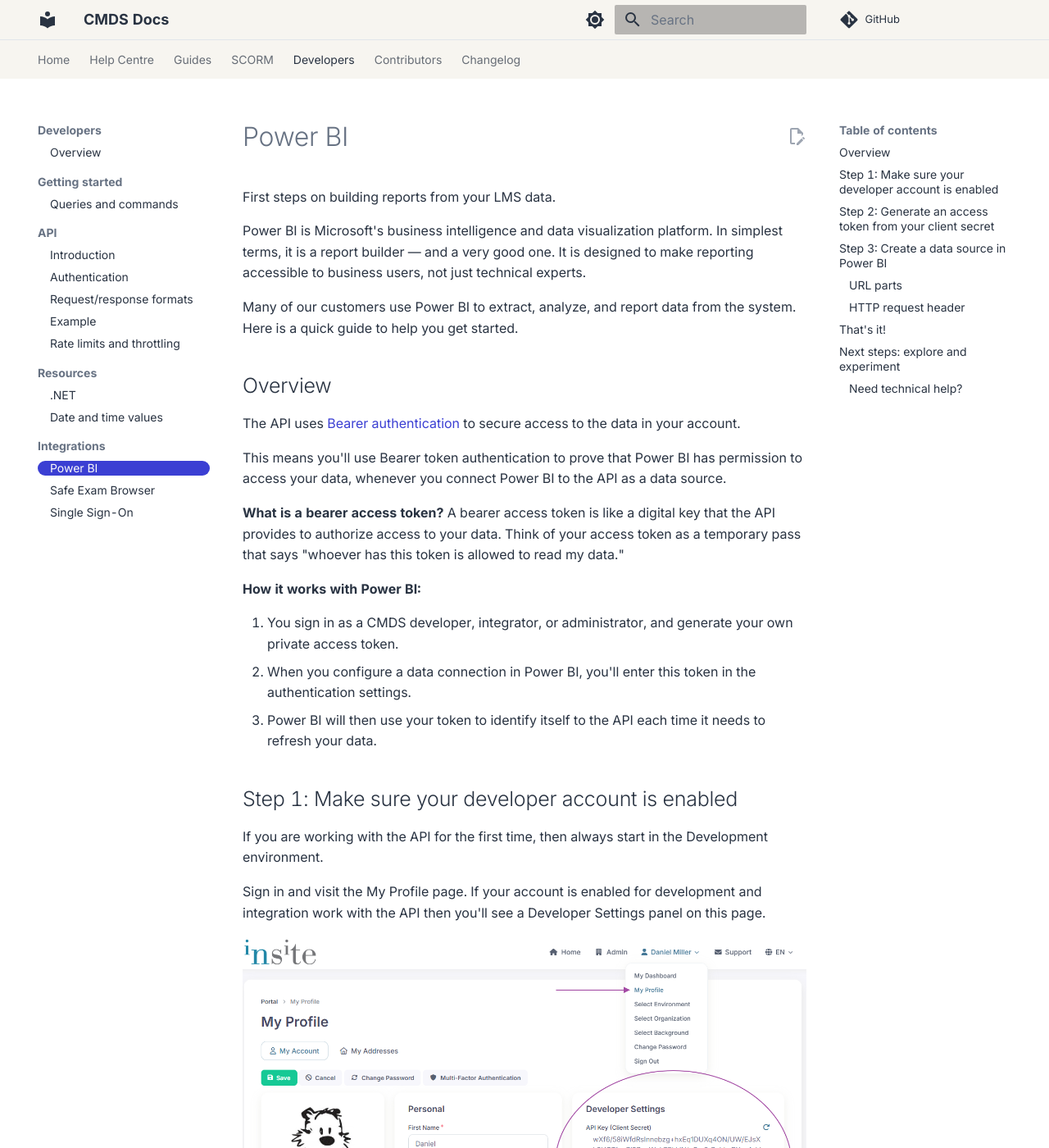
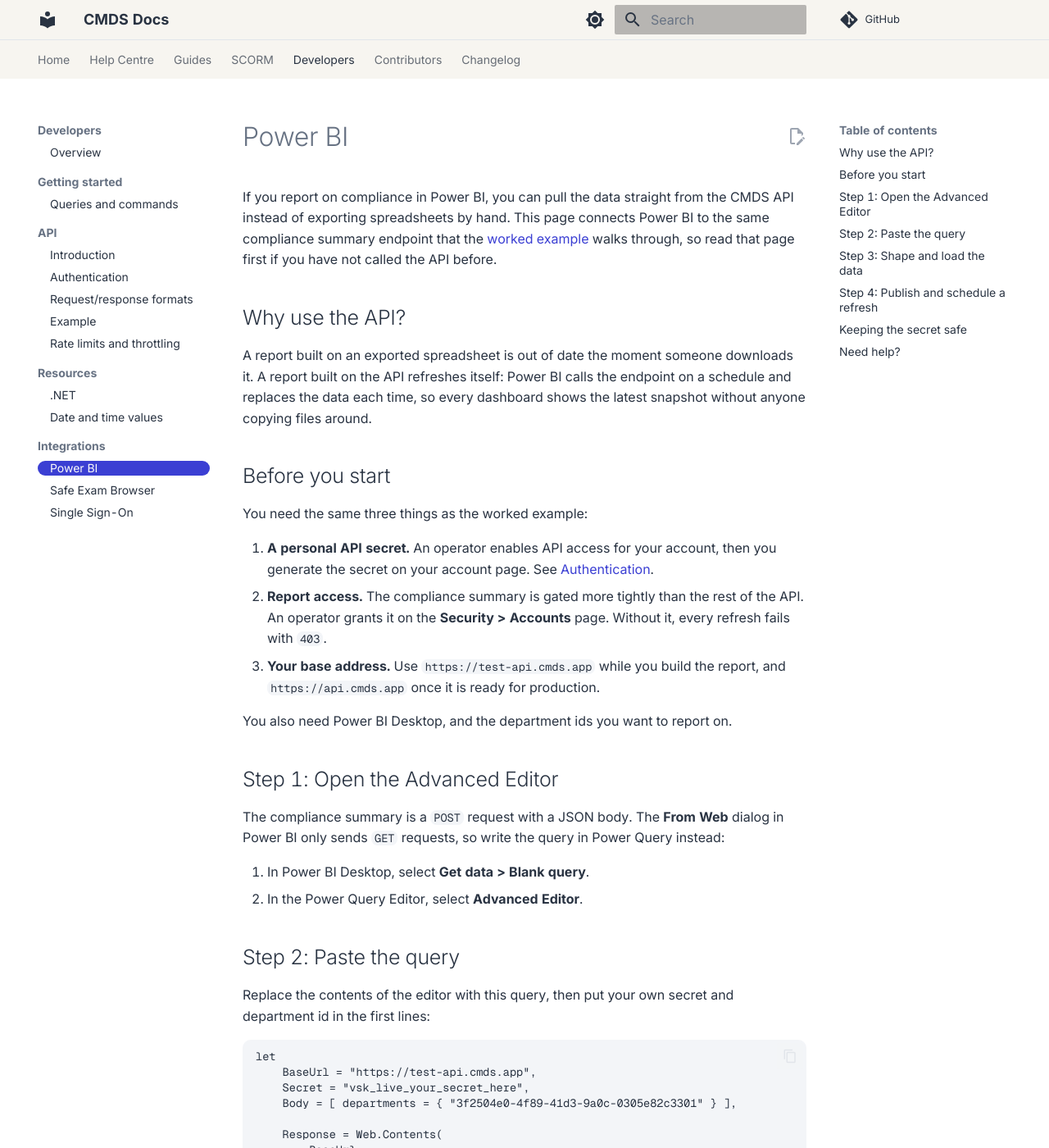
Before and after one commit to cmds-app/docs, an MkDocs documentation site: the page built from docs/developers/integrations/power-bi.md, in a window 1280 px wide and 1400 px high. Shown: the whole window at 82% size. Built offline with MkDocs 1.6.1 and Material for MkDocs 9.7.7, drawn with Linux system fonts in a browser that asks for light colours; comment, search, counter and statistics services are not loaded; some of the changed text lies outside the part shown.

Commit message:
docs(developers): update the integration and resource pages

````diff
--- a/docs/developers/integrations/power-bi.md
+++ b/docs/developers/integrations/power-bi.md
@@ -1,88 +1,93 @@
 # Power BI
 
-First steps on building reports from your LMS data.
+If you report on compliance in Power BI, you can pull the data straight from the CMDS API instead of exporting spreadsheets by hand. This page connects Power BI to the same compliance summary endpoint that the [worked example](../api/example.md) walks through, so read that page first if you have not called the API before.
 
-Power BI is Microsoft's business intelligence and data visualization platform. In simplest terms, it is a report builder — and a very good one. It is designed to make reporting accessible to business users, not just technical experts.
+## Why use the API?
 
-Many of our customers use Power BI to extract, analyze, and report data from the system. Here is a quick guide to help you get started.
+A report built on an exported spreadsheet is out of date the moment someone downloads it. A report built on the API refreshes itself: Power BI calls the endpoint on a schedule and replaces the data each time, so every dashboard shows the latest snapshot without anyone copying files around.
 
-## Overview
+## Before you start
 
-The API uses [Bearer authentication](https://swagger.io/docs/specification/v3_0/authentication/bearer-authentication/) to secure access to the data in your account.
+You need the same three things as the worked example:
 
-This means you'll use Bearer token authentication to prove that Power BI has permission to access your data, whenever you connect Power BI to the API as a data source.
+1. **A personal API secret.** An operator enables API access for your account, then you generate the secret on your account page. See [Authentication](../api/authentication.md).
+2. **Report access.** The compliance summary is gated more tightly than the rest of the API. An operator grants it on the **Security > Accounts** page. Without it, every refresh fails with `403`.
+3. **Your base address.** Use `https://test-api.cmds.app` while you build the report, and `https://api.cmds.app` once it is ready for production.
 
-**What is a bearer access token?** A bearer access token is like a digital key that the API provides to authorize access to your data. Think of your access token as a temporary pass that says "whoever has this token is allowed to read my data."
+You also need Power BI Desktop, and the department ids you want to report on.
 
-**How it works with Power BI:**
+## Step 1: Open the Advanced Editor
 
-1. You sign in as a CMDS developer, integrator, or administrator, and generate your own private access token.
-2. When you configure a data connection in Power BI, you'll enter this token in the authentication settings.
-3. Power BI will then use your token to identify itself to the API each time it needs to refresh your data.
+The compliance summary is a `POST` request with a JSON body. The **From Web** dialog in Power BI only sends `GET` requests, so write the query in Power Query instead:
 
-## Step 1: Make sure your developer account is enabled
+1. In Power BI Desktop, select **Get data > Blank query**.
+2. In the Power Query Editor, select **Advanced Editor**.
 
-If you are working with the API for the first time, then always start in the Development environment.
+## Step 2: Paste the query
 
-Sign in and visit the My Profile page. If your account is enabled for development and integration work with the API then you'll see a Developer Settings panel on this page.
+Replace the contents of the editor with this query, then put your own secret and department id in the first lines:
 
-![Developer Settings panel on the My Profile page](../../assets/developers/power-bi-1.png)
+```
+let
+    BaseUrl = "https://test-api.cmds.app",
+    Secret = "vsk_live_your_secret_here",
+    Body = [ departments = { "3f2504e0-4f89-41d3-9a0c-0305e82c3301" } ],
 
-If you don't see a Developer Settings panel then contact your LMS administrator to have this enabled for your account.
+    Response = Web.Contents(
+        BaseUrl,
+        [
+            RelativePath = "reporting/compliance-summary",
+            Headers = [
+                #"Authorization" = "Bearer " & Secret,
+                #"Content-Type" = "application/json"
+            ],
+            Content = Json.FromValue(Body)
+        ]
+    ),
 
-## Step 2: Generate an access token from your client secret
+    Rows = Json.Document(Response),
+    Table = Table.FromList(Rows, Splitter.SplitByNothing(), {"Row"}),
+    Expanded = Table.ExpandRecordColumn(Table, "Row", {"department", "member", "primaryProfile", "measurement"}),
+    Department = Table.ExpandRecordColumn(Expanded, "department", {"id", "name"}, {"Department id", "Department"}),
+    Member = Table.ExpandRecordColumn(Department, "member", {"id", "name", "code"}, {"Member id", "Member", "Member code"}),
+    Profile = Table.ExpandRecordColumn(Member, "primaryProfile", {"name"}, {"Primary profile"}),
+    Measurement = Table.ExpandRecordColumn(Profile, "measurement", {"name", "score", "required", "satisfied", "expired", "notCompleted"}, {"Measurement", "Score", "Required", "Satisfied", "Expired", "Not completed"})
+in
+    Measurement
+```
 
-Visit the My Profile page and click the key beside the API Access Token label in the Developer Settings section. The system will create a token that you can copy to your clipboard with a single mouse-click.
+A few things to know about this query:
 
-![Generating an API access token](../../assets/developers/power-bi-2.png)
+- **Adding `Content` makes it a `POST`.** `Web.Contents` sends a `GET` unless you give it a body.
+- **`RelativePath` keeps the base address fixed.** Power BI can only refresh a query in the Power BI service when the base address in `Web.Contents` does not change, so keep the path in `RelativePath` rather than joining it onto the base address.
+- **The body follows the same rules as the worked example.** Name at least one department, or name members together with the measurements you want. An unbounded request answers `400`. See [Bounding your request](../api/example.md#bounding-your-request) and the full list of [request fields](../api/example.md#request-fields).
+- **The result is one table, with no paging.** The compliance summary returns every row in a single response, so you do not need a loop to collect pages.
 
-## Step 3: Create a data source in Power BI
+Select **Done**. If Power BI asks how to connect, choose **Anonymous**: the secret travels in the `Authorization` header, not in a Power BI credential.
 
-Start the Power BI Desktop app on your computer and create a new report.
+## Step 3: Shape and load the data
 
-When you are prompted for a data source, select "Get data from another source". In the "Get Data" dialog box, select "Web".
+The query expands the nested JSON into columns: department, member, primary profile, and the measurement with its score and counts. Two details from the worked example matter when you build visuals on top of it:
 
-![Selecting Web as the data source type in Power BI](../../assets/developers/power-bi-3.png)
+- **`Score` runs from 0 to 1.** Format the column as a percentage. It is empty when a score does not apply to the row.
+- **Group by the measurement name, not its key.** The key is not a stable identifier, which is why the query keeps `name` and leaves `key` out.
 
-In the "From Web" dialog box, select "Advanced" and input the settings for the URL parts and the HTTP request header.
+Select **Close & Apply** to load the table into your report.
 
-#### URL parts
+## Step 4: Publish and schedule a refresh
 
-You can input the entire, fully-qualified URL for an API endpoint as a single URL part (in one of the available text boxes), or you can separate the URL into logical pieces so it is easier to read and understand. Our team prefers the latter, but of course this is optional. In the example below, you'll see:
+When the report is ready, change `BaseUrl` to `https://api.cmds.app`, publish it to the Power BI service, and set up a scheduled refresh on the semantic model. When the service asks for data source credentials, choose **Anonymous** again.
 
-- In the first part I identify the base URL for the server where the API is hosted. This is copied directly from the Developer Settings panel of my profile.
-- In the second part I identify the specific request that I want to send.
-- In the third part I specify additional options and/or input parameters for my query.
+The report reads the same snapshot the API does, so there is little point refreshing it more often than that snapshot changes. A daily refresh suits most compliance dashboards.
 
-#### HTTP request header
+## Keeping the secret safe
 
-- The parameter name is "Authorization".
-- The parameter value is the word "Bearer", followed by a blank space, followed by my access token.
+In this query the secret is stored inside the report. Anyone who can open the `.pbix` file or edit the semantic model can read it, and with it call the API as you. Treat the file as you would the secret itself:
 
-Here is an example for reference:
+- **Share the report, not the file.** Publish to the Power BI service and share the report from there, rather than sending the `.pbix` around.
+- **Know what stops a refresh.** A personal secret has no expiry date, so a scheduled refresh keeps working until the secret is replaced or revoked, or an operator removes your API or report access. Generating a new secret replaces the old one immediately, so update the query in the same sitting.
+- **Revoke on exposure.** If the file leaves your control, revoke the secret on your account page and generate a new one.
 
-![From Web dialog box with URL parts and Authorization header](../../assets/developers/power-bi-4.png)
+## Need help?
 
-## That's it!
-
-Click "OK", and the data source is ready to use in Power BI.
-
-![Power BI data source ready to use](../../assets/developers/power-bi-5.png)
-
-## Next steps: explore and experiment
-
-Spend some time exploring the API libraries, and experiment with your Power BI integration. The development environment is intended for this purpose, so you can test and debug your Power BI reports without any impact on your organization's live, production environment.
-
-!!! success
-    There are more than twenty API libraries available in the platform, with hundreds of available queries.
-
-### Need technical help?
-
-Of course, if you get stuck, we have a professional services team with deep knowledge of the platform, and many years of experience building integrations between systems — including large-scale data migrations. Our team is always excited about working with other developers and integrators who are building their own integrations, migrations, and extensions.
-
-!!! info
-    You can leverage our team through a simple consulting services agreement, which can be short-term or long-term. If you're just getting started, then we usually recommend a part-time resource (half-time or quarter-time) for a period between one and six months.
-
-We can also recommend third-party integration partners, if you'd prefer to work with someone who has an orientation and perspective on the platform that is more externally focused.
-
-Contact us any time to discuss either of these options.
+If you get stuck, reach out to our support team. We're happy to help.
````
Also changed, not shown: docs/developers/integrations/single-sign-on.md (+6 -7 lines), docs/developers/resources/date-and-time-values.md (+24 -15 lines), docs/developers/resources/dotnet-versions.md (+3 -3 lines).
